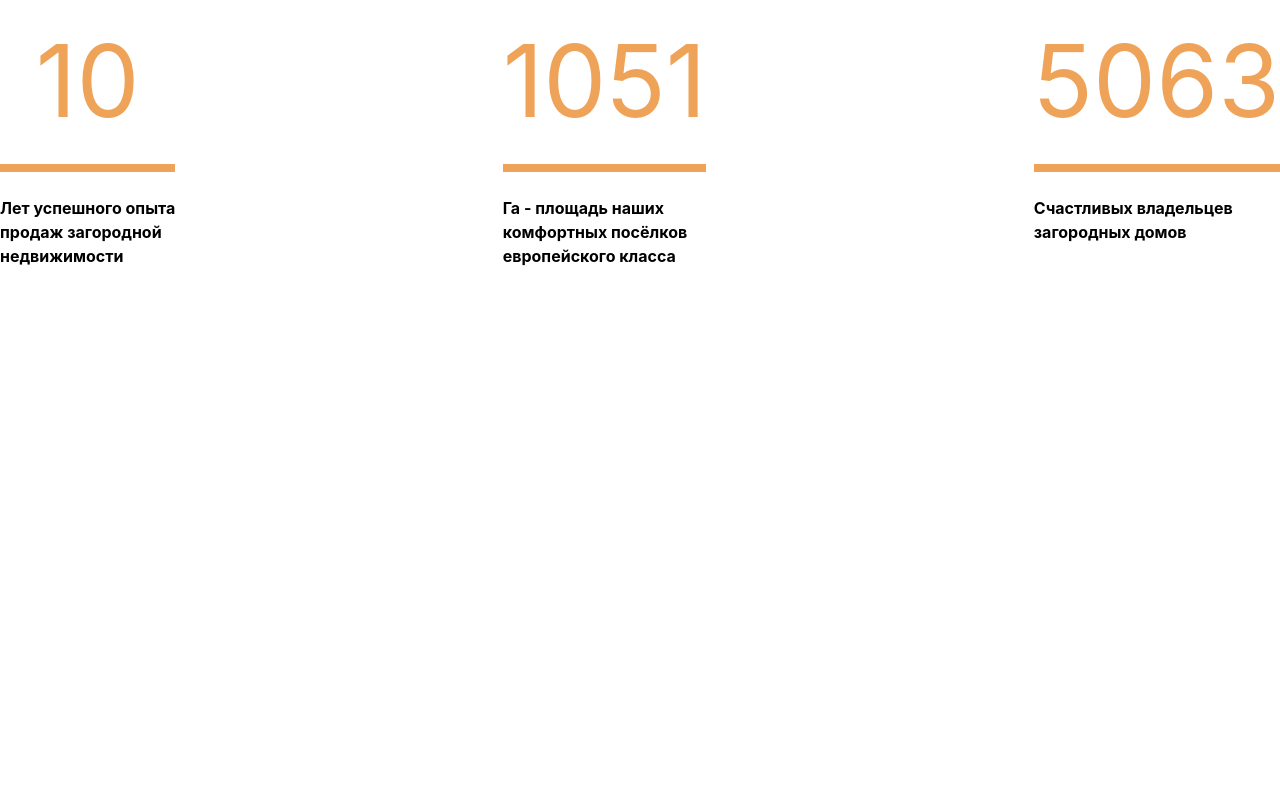
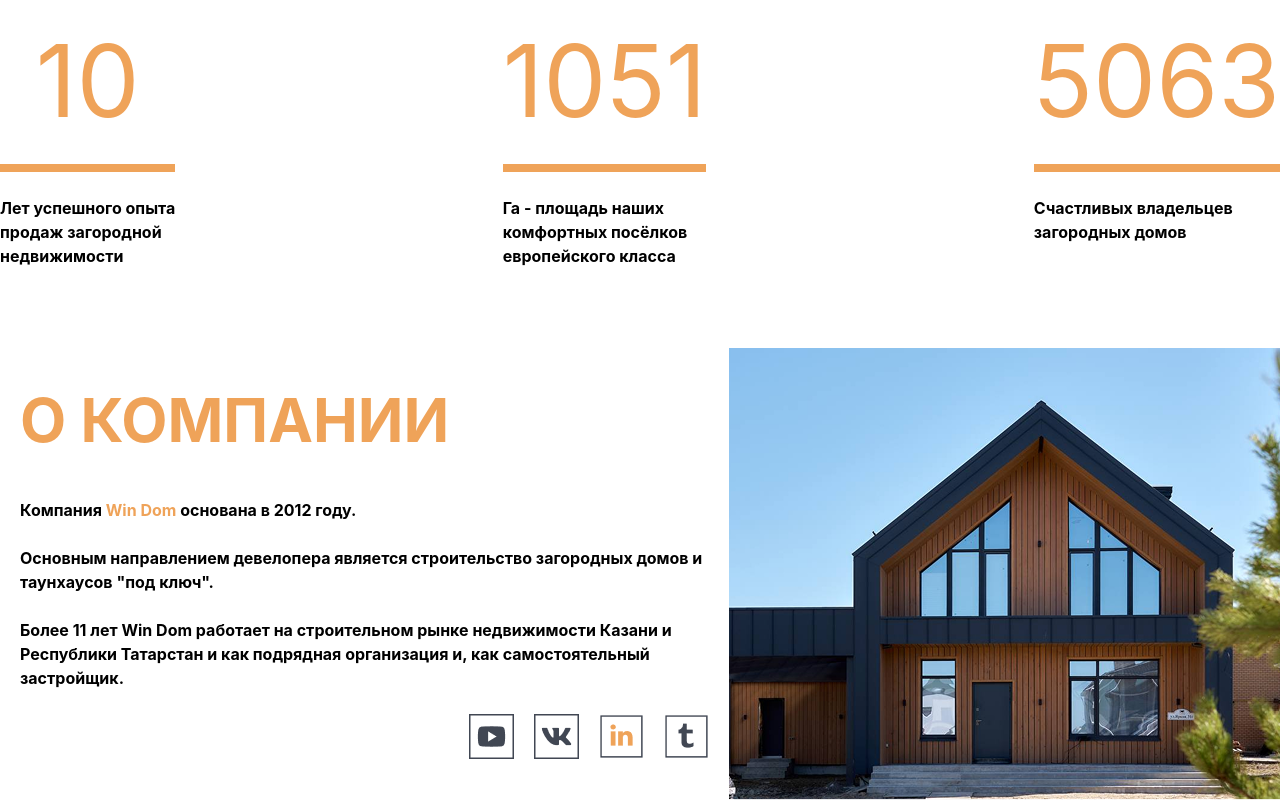
Before and after one commit to shokirovsh01/teamwork-5, a website: page index.html in a window 1280 px wide. Shown: the part 814-1614 px from the top of the page. Before the commit the page ends 1082 px from the top, so only its background shows below. Drawn offline with nearby package versions, Linux system fonts and the light colour scheme; files that its build step writes are made by us from their sources.

Commit message:
section 3

```diff
--- a/index.html
+++ b/index.html
@@ -109,7 +109,23 @@
 
 <!-- section 3 -->
 
+<section class="flex mt-20 justify-between max-w-325 m-auto flex-col md:flex-row gap-10 md:gap-0 items-center">
 
+<div class="p-5">
+<h1 class="font-bold text-[#EFA359] text-4xl md:text-6xl">О КОМПАНИИ</h1>
+<br><br>
+<h1 class="font-bold">Компания <span class="text-[#EFA359]">Win Dom</span> основана в 2012 году.
+<br><br>
+Основным направлением девелопера является строительство загородных домов и таунхаусов "под ключ".
+<br><br>
+Более 11 лет Win Dom работает на строительном рынке недвижимости Казани и Республики Татарстан и как подрядная организация и, как самостоятельный застройщик.</h1>
+<br>
+<img class="ml-auto" src="./src/image/Frame 101.png" alt="">
+</div>
+
+<img src="./src/image/Rectangle 64.png" alt="">
+
+</section>
 
 </body>
 </html>
```
Also changed, not shown: src/image/Frame 101.png (added), src/image/Rectangle 64.png (added).
